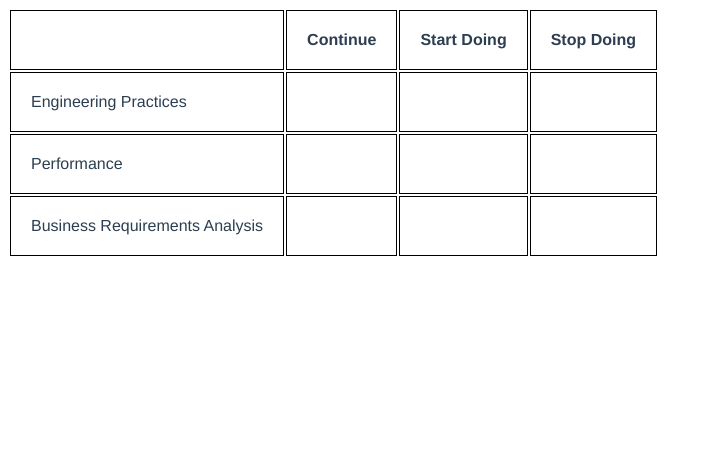
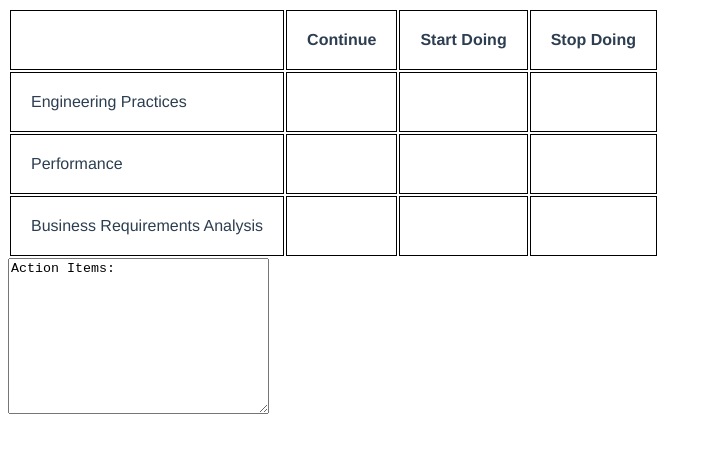
Before and after one commit to adityamenon/RetroTool, a Vue app in the folder RetroToolVue/: page /#/board in a window 1280 px wide. Shown: the top 450 px of the page, without its empty margins (0-712 px from the left). Built offline with nearby package versions, Linux system fonts and the light colour scheme.

Commit message:
Board started

```diff
--- a/RetroToolVue/src/components/Board.vue
+++ b/RetroToolVue/src/components/Board.vue
@@ -1,4 +1,5 @@
 <template>
+  <section>
     <table>
       <thead>
       <th></th>
@@ -8,11 +9,13 @@
       <tr v-for="row in rows">
         <td>{{ row }}</td>
         <td v-for="column in columns">
-
         </td>
       </tr>
       </tbody>
     </table>
+
+    <textarea cols="30" rows="10" v-model="actionItems" placeholder="Action Items"></textarea>
+  </section>
 </template>
 
 <script>
@@ -21,7 +24,8 @@
     data () {
       return {
         columns: ['Continue', 'Start Doing', 'Stop Doing'],
-        rows: ['Engineering Practices', 'Performance', 'Business Requirements Analysis']
+        rows: ['Engineering Practices', 'Performance', 'Business Requirements Analysis'],
+        actionItems: 'Action Items:'
       }
     }
   }
```
Lines whose indentation alone changed are shown as unchanged.
